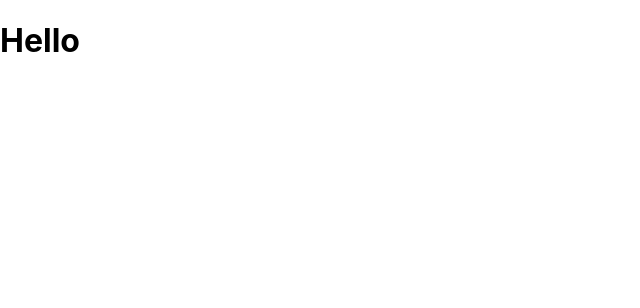
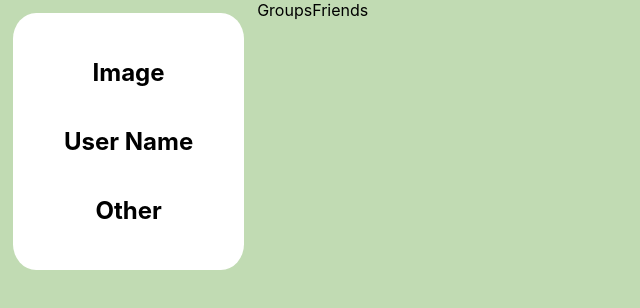
Before and after one commit to kleach12/phase-5-Groupy, a React (Create React App) app in the folder client/: page / in a window 1280 px wide. Shown: the top 308 px of the page, without its empty margins (0-640 px from the left). Built offline with nearby package versions, Linux system fonts and the light colour scheme.

Commit message:
Commit 2: Started  FE Dashboard

```diff
--- a/client/package.json
+++ b/client/package.json
@@ -8,6 +8,7 @@
     "@testing-library/user-event": "^13.5.0",
     "react": "^18.2.0",
     "react-dom": "^18.2.0",
+    "react-router-dom": "^6.8.1",
     "react-scripts": "5.0.1",
     "web-vitals": "^2.1.4"
   },
--- a/client/src/App.js
+++ b/client/src/App.js
@@ -1,10 +1,13 @@
-import logo from './logo.svg';
 import './App.css';
+import { Route, Routes } from 'react-router-dom';
+import Dashboard from './Dashboard/Dashboard';
 
 function App() {
   return (
     <div>
-      <h1> Hello </h1>
+      <Routes>
+        <Route path = "/" element = {<Dashboard/>}/>
+      </Routes>
     </div>
   )
 }
--- /dev/null
+++ b/client/src/Dashboard/DashNav/DashNav.css
@@ -0,0 +1,9 @@
+#dash_nav{
+  background-color: #FFFFFF;
+  margin: 1% 1%;
+  padding: 2% 4%;
+  border-radius: 10%;
+  display: flex;
+  flex-direction: column;
+  text-align: center;
+}
--- /dev/null
+++ b/client/src/Dashboard/DashNav/DashNav.js
@@ -0,0 +1,10 @@
+import './DashNav.css'
+export default function DashNav(){
+  return(
+    <div id ='dash_nav'>
+      <h2>Image</h2>
+      <h2>User Name</h2>
+      <h2> Other</h2>
+    </div>
+  )
+}
--- /dev/null
+++ b/client/src/Dashboard/Dashboard.css
@@ -0,0 +1,7 @@
+#dashboard{
+  /* background-color: #FFFFFF; */
+}
+
+.container{
+  display: flex;
+}
--- /dev/null
+++ b/client/src/Dashboard/Dashboard.js
@@ -0,0 +1,18 @@
+import'./Dashboard.css'
+import './DashNav/DashNav'
+import DashNav from './DashNav/DashNav'
+export default function Dashboard(){
+  return(
+    <div id ='dashboard'>
+      <div className='container'>
+        <DashNav/>
+        <div>
+          Groups
+        </div>
+        <div>
+          Friends
+        </div>
+      </div>
+    </div>
+  )
+}
--- a/client/src/index.css
+++ b/client/src/index.css
@@ -1,13 +1,14 @@
 body {
   margin: 0;
-  font-family: -apple-system, BlinkMacSystemFont, 'Segoe UI', 'Roboto', 'Oxygen',
-    'Ubuntu', 'Cantarell', 'Fira Sans', 'Droid Sans', 'Helvetica Neue',
+  font-family: -apple-system, BlinkMacSystemFont, "Segoe UI", "Roboto", "Oxygen",
+    "Ubuntu", "Cantarell", "Fira Sans", "Droid Sans", "Helvetica Neue",
     sans-serif;
   -webkit-font-smoothing: antialiased;
   -moz-osx-font-smoothing: grayscale;
+  background-color: #c1dbb3;
 }
 
 code {
-  font-family: source-code-pro, Menlo, Monaco, Consolas, 'Courier New',
+  font-family: source-code-pro, Menlo, Monaco, Consolas, "Courier New",
     monospace;
 }
--- a/client/src/index.js
+++ b/client/src/index.js
@@ -1,14 +1,16 @@
-import React from 'react';
-import ReactDOM from 'react-dom/client';
-import './index.css';
-import App from './App';
-import reportWebVitals from './reportWebVitals';
-
-const root = ReactDOM.createRoot(document.getElementById('root'));
+import React from "react";
+import ReactDOM from "react-dom/client";
+import "./index.css";
+import App from "./App";
+import reportWebVitals from "./reportWebVitals";
+import { BrowserRouter } from "react-router-dom";
+const root = ReactDOM.createRoot(document.getElementById("root"));
 root.render(
-  <React.StrictMode>
-    <App />
-  </React.StrictMode>
+  <BrowserRouter>
+    <React.StrictMode>
+      <App />
+    </React.StrictMode>
+  </BrowserRouter>
 );
 
 // If you want to start measuring performance in your app, pass a function
```
Also changed, not shown: 2 other files (tests, documents, lock files or other folders).
